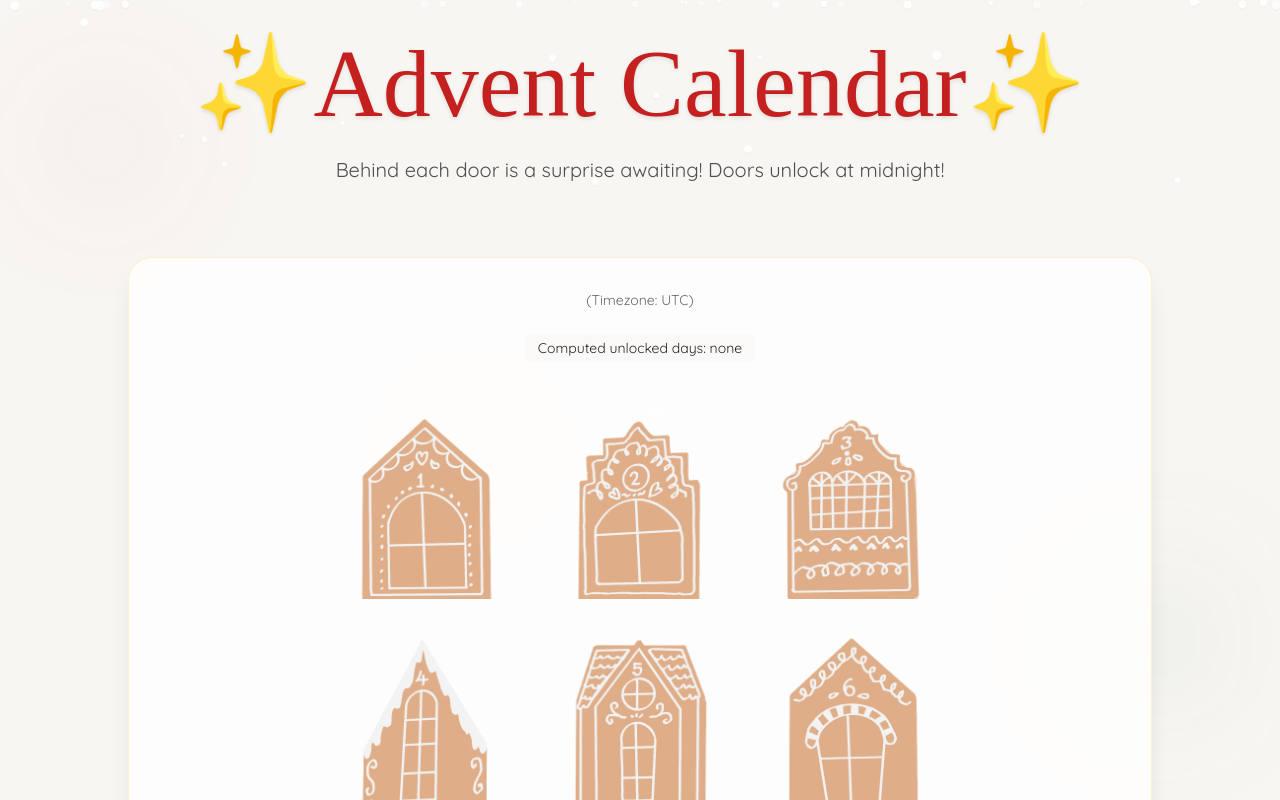
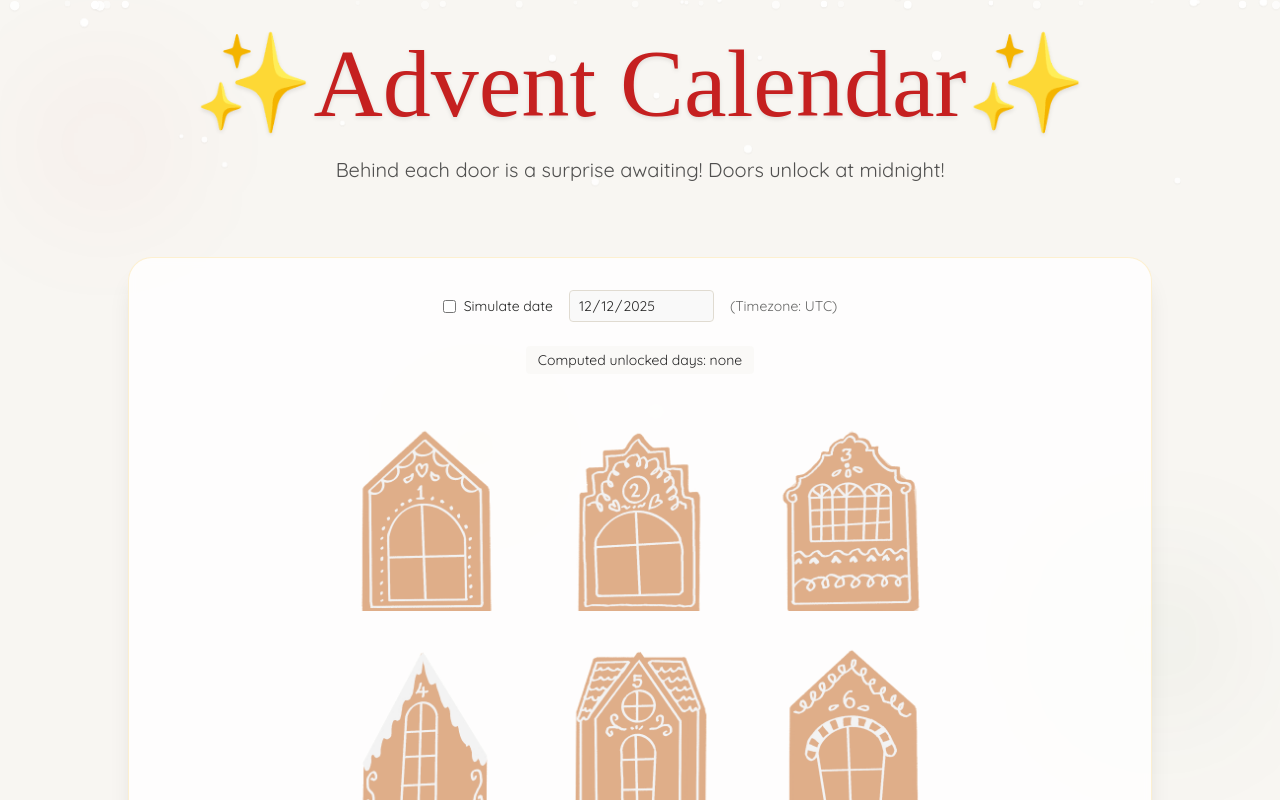
Before and after one commit to bu1bzy/gingerbreadadventcal, a React (Vite) app: page / in a window 1280 px wide. Shown: the top 800 px of the page. Built offline with nearby package versions, Linux system fonts and the light colour scheme; no server answers; the HTML template or start-up script is replaced by a standard one; a web font is replaced by a local one.

Commit message:
Restore simulate date UI and logic

```diff
--- a/src/pages/Index.tsx
+++ b/src/pages/Index.tsx
@@ -11,6 +11,8 @@ const Index = () => {
   const [openedDays, setOpenedDays] = useState<number[]>([]);
   const [imagesLoaded, setImagesLoaded] = useState(false);
   const [saveStatus, setSaveStatus] = useState<string>('');
+  const [simulate, setSimulate] = useState(false);
+  const [simDate, setSimDate] = useState(() => new Date().toISOString().slice(0, 10));
 
   // Sample door texts (editable state)
   const defaultTexts = [
@@ -121,7 +123,13 @@ const Index = () => {
   // Determine unlocked days using the calendar timezone so preview reflects real unlock dates
   const { timezone } = useTimezone();
 
-  const unlockedDays = getUnlockedDays(timezone);
+  const unlockedDays = (() => {
+    if (simulate) {
+      const d = new Date(simDate + 'T00:00:00');
+      return getUnlockedDays(timezone, d);
+    }
+    return getUnlockedDays(timezone);
+  })();
   const handleOpenDoor = (day: number) => {
     if (!openedDays.includes(day)) {
       setOpenedDays(prev => [...prev, day]);
@@ -165,6 +173,17 @@ Doors unlock at midnight!</p>
 
             <div className="bg-card/80 backdrop-blur-sm rounded-3xl shadow-xl border border-christmas-gold/20 p-4 md:p-8 christmas-glow">
               <div className="mb-4 flex items-center justify-center gap-4 flex-wrap">
+                <label className="inline-flex items-center gap-2 font-body text-sm">
+                  <input type="checkbox" checked={simulate} onChange={e => setSimulate(e.target.checked)} />
+                  <span>Simulate date</span>
+                </label>
+                <input
+                  type="date"
+                  value={simDate}
+                  onChange={e => setSimDate(e.target.value)}
+                  className="border rounded px-2 py-1 text-sm"
+                  disabled={!simulate}
+                />
                 <div className="text-sm text-muted-foreground">(Timezone: {timezone})</div>
                 {/* Debug: show computed unlocked days for clarity */}
                 <div className="w-full text-center mt-2">
```
